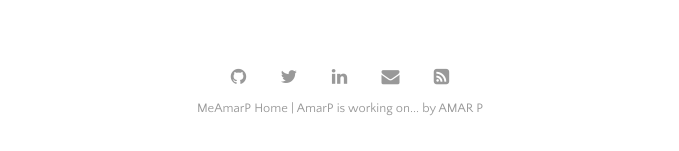
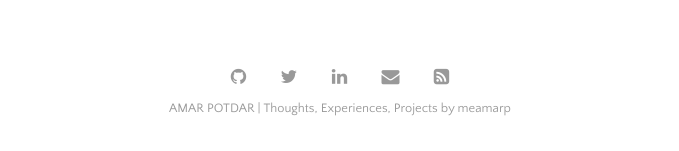
Before and after one commit to MeAmarP/meamarp.github.io, a Jekyll site: the page built from index.html, in a window 1280 px wide and 900 px high, scrolled down 2243 px. Shown: the part 746-897 px from the top of the window, without its empty margins (300-979 px from the left). Built offline with Jekyll 4.4.1, drawn with Linux system fonts in a browser that asks for light colours; the list of posts is cut into pages by our own code; some of the changed text lies outside the part shown.

Commit message:
updated description and title

```diff
--- a/_config.yml
+++ b/_config.yml
@@ -20,9 +20,9 @@ permalink: /:title
 plugins: [jekyll-paginate, jekyll-sitemap, jekyll-feed, jekyll-seo-tag]
 
 # Customise atom feed settings (this is where Jekyll-Feed gets configuration information)
-title: "MeAmarP Home"
-description: "AmarP is working on..."
-author: "AMAR P"
+title: "AMAR POTDAR"
+description: "Thoughts, Experiences, Projects"
+author: "meamarp"
 # RSS 2.0 can be used instead of Atom by uncommenting following two lines
 #feed:
 #  path: rss-feed.xml
```
